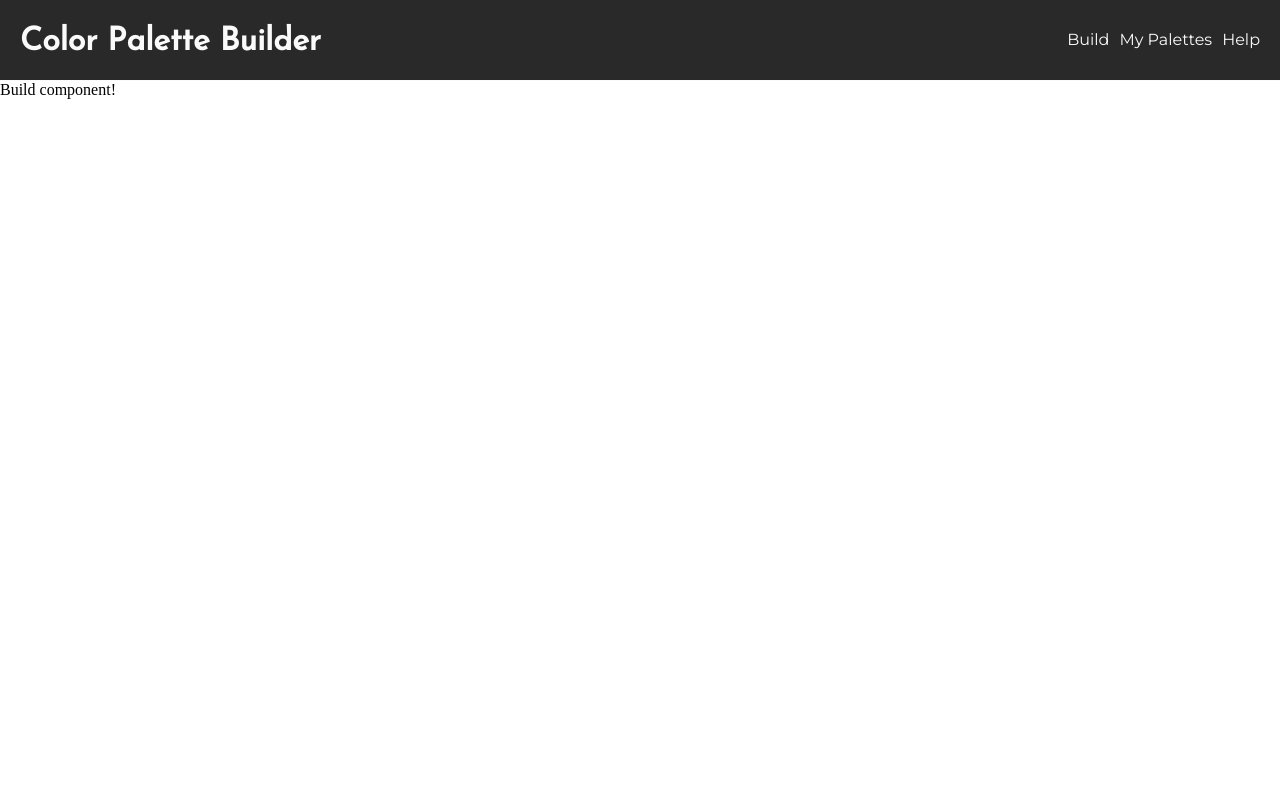
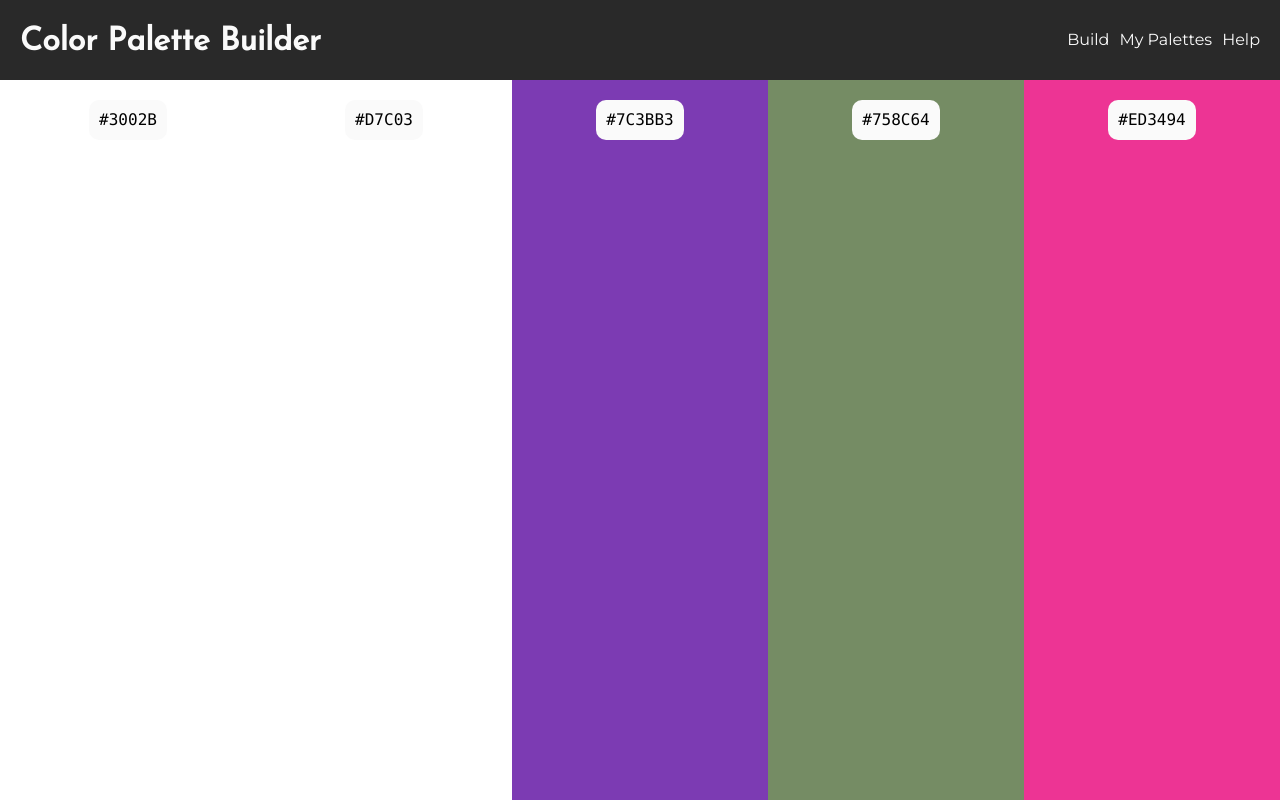
Before and after one commit to LuizHenriqueLobo1/color-palette-builder, a React (Vite) app: page / in a window 1280 px wide. Built offline with nearby package versions, Linux system fonts and the light colour scheme; the HTML template or start-up script is replaced by a standard one.

Commit message:
Adicionando lógica de gerar paletas de cores

```diff
--- a/src/components/Header/Header.css
+++ b/src/components/Header/Header.css
@@ -2,12 +2,12 @@
 @import url('https://fonts.googleapis.com/css2?family=Montserrat&display=swap');
 
 .header {
+  position: fixed;
   display: flex;
   justify-content: space-between;
   width: 100%;
   height: 80px;
   background: #292929;
-  border-bottom: 1px solid #FAFAFA;
 }
 
 .header-title {
--- a/src/pages/Build/Build.css
+++ b/src/pages/Build/Build.css
@@ -0,0 +1,22 @@
+.build-container {
+  display: flex;
+}
+
+.build-color {
+  margin:  0;
+  padding: 0;
+  width: 20%;
+  height: 100vh;
+  display: flex;
+  justify-content: center;
+}
+
+.build-color-content {
+  font-family: 'Consolas';
+  padding: 10px;
+  height: 20px;
+  border-radius: 10px;
+  background: #FAFAFA;
+  margin-top: 100px;
+  cursor: pointer;
+}
--- a/src/pages/Build/Build.jsx
+++ b/src/pages/Build/Build.jsx
@@ -1,3 +1,51 @@
+import './Build.css';
+import { useEffect, useState } from 'react';
+
 export default function Build() {
-  return <div>Build component!</div>
+
+  const [colors, setColors] = useState(generateColorArray());
+
+  useEffect(() => {
+    document.onkeydown = ({ code }) => {
+      if(code === 'Space') setColors(generateColorArray());
+    }
+  }, []);
+
+  function generateColorArray() {
+    const colorArray = Array(5).fill('#FAFAFA');
+    colorArray.forEach((_, index) => {
+      colorArray[index] = '#'.concat(Math.floor(Math.random() * 16777215).toString(16).toUpperCase());
+    });
+    return colorArray;
+  }
+
+  return (
+    <div className='build-container'>
+      <div className='build-color' style={{ background: colors[0] }}>
+        <div className='build-color-content'>
+          { colors[0] }
+        </div>
+      </div>
+      <div className='build-color' style={{ background: colors[1] }}>
+        <div className='build-color-content'>
+          { colors[1] }
+        </div>
+      </div>
+      <div className='build-color' style={{ background: colors[2] }}>
+        <div className='build-color-content'>
+          { colors[2] }
+        </div>
+      </div>
+      <div className='build-color' style={{ background: colors[3] }}>
+        <div className='build-color-content'>
+          { colors[3] }
+        </div>
+      </div>
+      <div className='build-color' style={{ background: colors[4] }}>
+        <div className='build-color-content'>
+          { colors[4] }
+        </div>
+      </div>
+    </div>
+  );
 }
```
